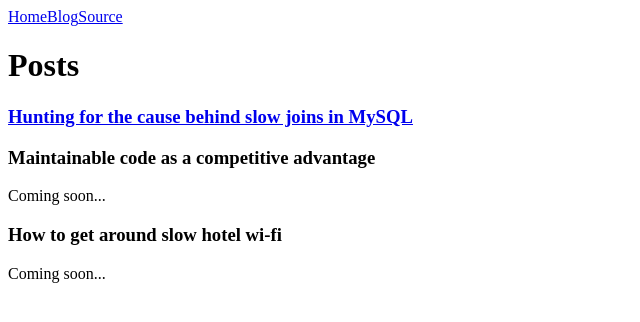
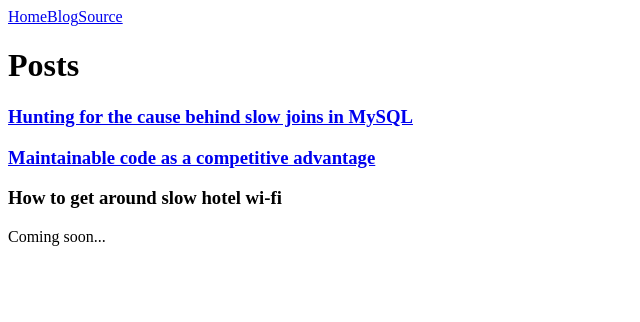
Before and after one commit to natanweinberger/blog, a Next.js app: page /blog in a window 1280 px wide. Shown: the top 322 px of the page, without its empty margins (0-640 px from the left). Built offline with nearby package versions, Linux system fonts and the light colour scheme.

Commit message:
Publish maintainable code post

```diff
--- a/pages/blog.jsx
+++ b/pages/blog.jsx
@@ -33,9 +33,7 @@ const posts = [
   },
   {
     title: 'Maintainable code as a competitive advantage',
-    description: 'Coming soon...',
     slug: 'maintainable-code-as-a-competitive-advantage',
-    published: false,
   },
   {
     title: 'How to get around slow hotel wi-fi',
```
